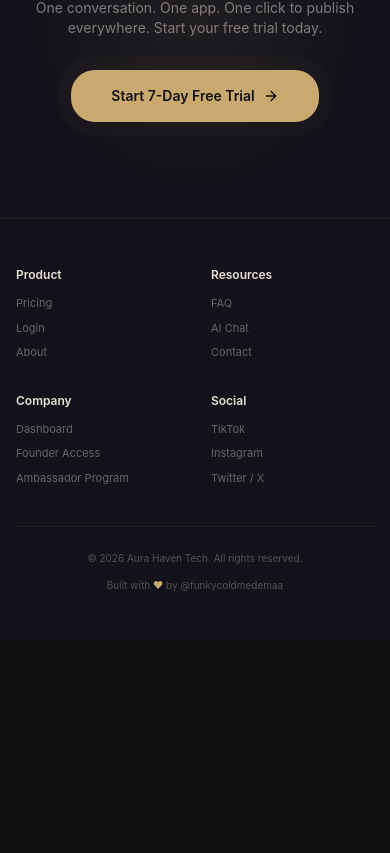
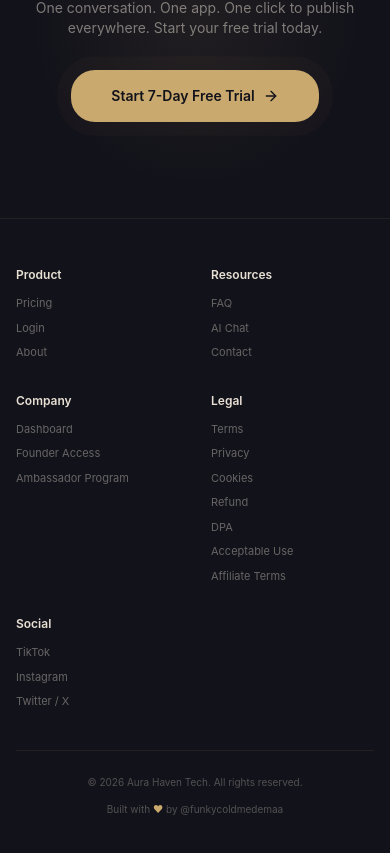
Before and after one commit to AureaHavenTech/OnePostAi, a Next.js app: page / in a window 390 px wide. Shown: the part 7441-8294 px from the top of the page. Before the commit the page ends 8082 px from the top, so only its background shows below. Built offline with nearby package versions, Linux system fonts and the light colour scheme.

Commit message:
Footer: add legal links (terms, privacy, cookies, refund, dpa, acceptable-use, affiliate-terms), fix grid to 5 cols. Brand: fix aurahaven.shop URL typo

```diff
--- a/src/app/page.tsx
+++ b/src/app/page.tsx
@@ -216,7 +216,7 @@ export default function Home() {
       {/* ===== SOCIAL PROOF — COMPETITIVE POSITIONING ===== */}
       <section className="py-16 px-4 border-y border-gold/5 bg-dark/50">
         <div className="max-w-5xl mx-auto">
-          <div className="grid grid-cols-2 md:grid-cols-4 gap-4 text-center">
+          <div className="grid grid-cols-2 md:grid-cols-5 gap-4 text-center">
             {stats.map((s, i) => (
               <div key={s.label} className="animate-on-scroll p-6" ref={(el) => { observerRefs.current[10 + i] = el; }} style={{ transitionDelay: `${i * 100}ms` }}>
                 <p className="text-3xl sm:text-4xl font-heading font-bold gold-gradient">{s.value}</p>
@@ -463,7 +463,7 @@ export default function Home() {
       {/* ===== FOOTER ===== */}
       <footer className="border-t border-gold/10 py-12 px-4">
         <div className="max-w-5xl mx-auto">
-          <div className="grid grid-cols-2 md:grid-cols-4 gap-8 mb-10">
+          <div className="grid grid-cols-2 md:grid-cols-5 gap-8 mb-10">
             <div>
               <p className="text-xs font-semibold text-cream mb-3">Product</p>
               <div className="space-y-2">
@@ -489,6 +489,18 @@ export default function Home() {
               </div>
             </div>
             <div>
+              <p className="text-xs font-semibold text-cream mb-3">Legal</p>
+              <div className="space-y-2">
+                <Link href="/terms" className="block text-[11px] text-cream/40 hover:text-gold transition-colors">Terms</Link>
+                <Link href="/privacy" className="block text-[11px] text-cream/40 hover:text-gold transition-colors">Privacy</Link>
+                <Link href="/cookies" className="block text-[11px] text-cream/40 hover:text-gold transition-colors">Cookies</Link>
+                <Link href="/refund" className="block text-[11px] text-cream/40 hover:text-gold transition-colors">Refund</Link>
+                <Link href="/dpa" className="block text-[11px] text-cream/40 hover:text-gold transition-colors">DPA</Link>
+                <Link href="/acceptable-use" className="block text-[11px] text-cream/40 hover:text-gold transition-colors">Acceptable Use</Link>
+                <Link href="/affiliate-terms" className="block text-[11px] text-cream/40 hover:text-gold transition-colors">Affiliate Terms</Link>
+              </div>
+            </div>
+            <div>
               <p className="text-xs font-semibold text-cream mb-3">Social</p>
               <div className="space-y-2">
                 <a href="https://tiktok.com/@funkycoldmedemaa" target="_blank" className="block text-[11px] text-cream/40 hover:text-gold transition-colors">TikTok</a>
--- a/src/lib/brand.ts
+++ b/src/lib/brand.ts
@@ -88,7 +88,7 @@ export const brand = {
     app: "https://onepostai.vercel.app",
     /** Cross-promotion to sibling brands */
     axelAI: "https://axelai-eight.vercel.app",
-    auraHaven: "https://aurbhaven.shop",
+    auraHaven: "https://aurahaven.shop",
   },
 
   /** Pricing tiers */
```
